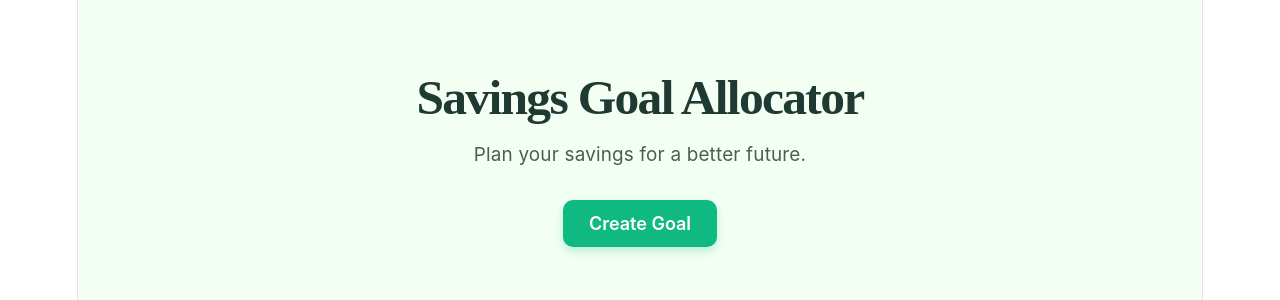
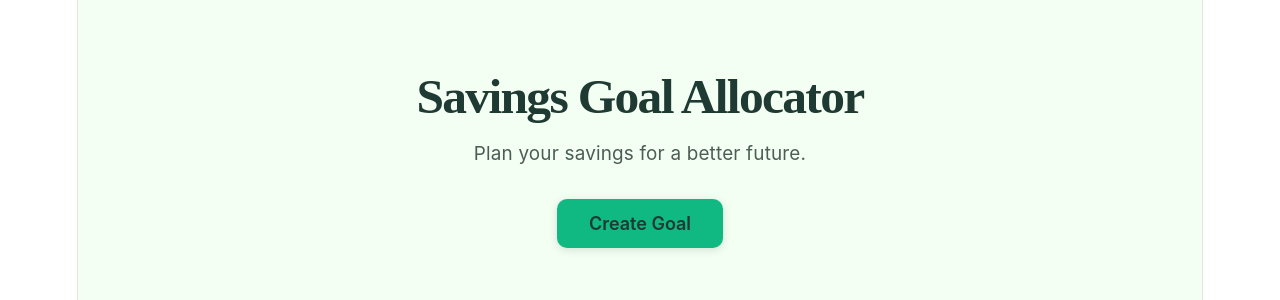
Before and after one commit to ZhangYuSha/SavingsGoalAllocator, a React (Vite) app: page /HomeScreen in a window 1280 px wide. Shown: the part 234-534 px from the top of the page. Built offline with nearby package versions, Linux system fonts and the light colour scheme.

Commit message:
Modify button click

```diff
--- a/src/component/Button.css
+++ b/src/component/Button.css
@@ -1,46 +1,38 @@
 .button {
-  font-family: "Inter", sans-serif;
+  font-family: 'Inter', sans-serif;
   font-weight: 600;
   font-size: 1rem;
+
+  color: #1f3a32;
+  background-color: #10b981;
 
   border: none;
   border-radius: 10px;
 
-  padding: 13px 26px;
+  padding: 14px 32px;
 
   cursor: pointer;
 
   transition:
     transform 0.15s ease,
-    box-shadow 0.15s ease,
-    opacity 0.15s ease;
+    box-shadow 0.15s ease;
+
+  box-shadow:
+    0 2px 8px rgba(31, 58, 50, 0.15);
 }
 
 .button:hover:not(:disabled) {
   transform: translateY(-2px);
+
+  box-shadow:
+    0 6px 16px rgba(31, 58, 50, 0.2);
+}
+
+.button:active:not(:disabled) {
+  transform: translateY(0);
 }
 
 .button:disabled {
   opacity: 0.5;
   cursor: not-allowed;
 }
-
-.button.primary {
-  background: #10b981;
-  color: #ffffff;
-  box-shadow: 0 4px 10px rgba(16, 185, 129, 0.25);
-}
-
-.button.primary:hover:not(:disabled) {
-  box-shadow: 0 7px 16px rgba(16, 185, 129, 0.3);
-}
-
-.button.secondary {
-  background: #e5e7eb;
-  color: #1f2937;
-}
-
-.button.danger {
-  background: #ef4444;
-  color: white;
-}
--- a/src/component/Button.tsx
+++ b/src/component/Button.tsx
@@ -1,28 +1,27 @@
-import "./Button.css";
+import './Button.css'
 
-interface ButtonProps {
-  text: string;
-  onClick?: () => void;
-  disabled?: boolean;
-  variant?: "primary" | "danger" | "secondary";
+type ButtonProps = {
+  text: string
+  onClick?: () => void
+  disabled?: boolean
 }
 
 function Button({
   text,
   onClick,
   disabled = false,
-  variant = "primary",
 }: ButtonProps) {
+
   return (
     <button
       type="button"
-      className={`button ${variant}`}
+      className="button"
       onClick={onClick}
       disabled={disabled}
     >
       {text}
     </button>
-  );
+  )
 }
 
-export default Button;
+export default Button
```
